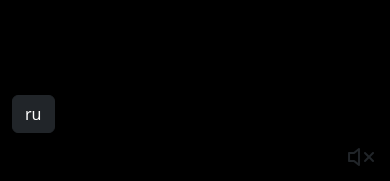
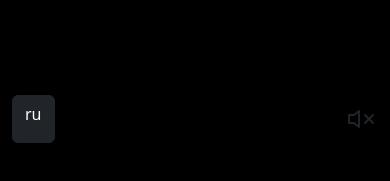
Before and after one commit to smmac72/cv_site, a Flask app: page /en/ in a window 390 px wide. Shown: the part 709-890 px from the top of the page. After the commit the page ends 852 px from the top, so only its background shows below. Run offline with Flask 3, Linux system fonts and the light colour scheme; some libraries are stand-ins or nearby versions.

Commit message:
mobile alignment fix

```diff
--- a/app/blueprints/multilingual/templates/multilingual/index.html
+++ b/app/blueprints/multilingual/templates/multilingual/index.html
@@ -298,7 +298,7 @@
           <a class="btn btn-dark" href="{{ url_for(request.endpoint, lang_code='ru') }}" role="button">ru</a>
           {% endif %}
         </div>
-        <div class="col-10 d-flex justify-content-end" id="audio-description"></div>
+        <div class="col-6 d-flex justify-content-end" id="audio-description"></div>
         <div class="col d-flex justify-content-end">
           <a id="sound-button" style="cursor:pointer">
             <i class="bi bi-volume-mute" style="font-size:2em"></i>
```
